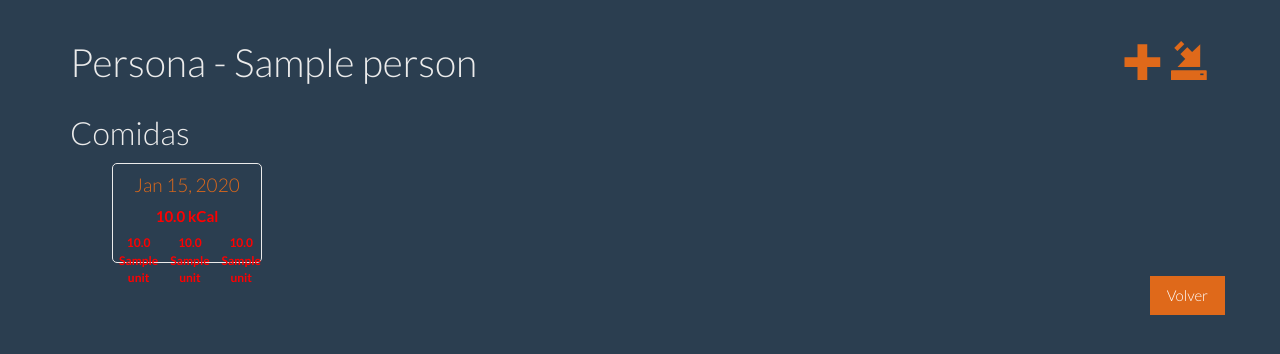
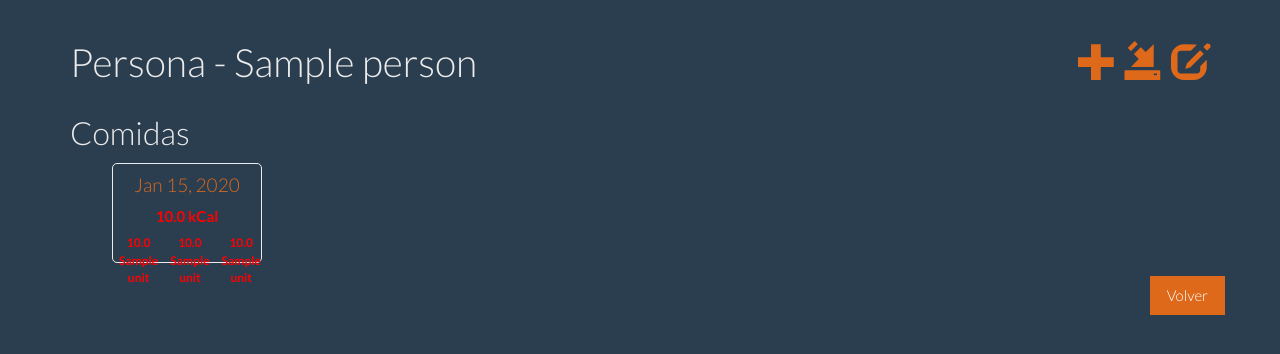
Before and after one commit to pignacio/vld_django, a Django app: template vld_django/templates/persons/person_detail.html in a window 1280 px wide. Shown: the part 40-394 px from the top of the page. Run offline with Django 3.2, Linux system fonts and the light colour scheme; the template is opened without the code that fills it: most values are stand-ins (such as "Sample title", 1, 10 or a date in 2020); data that the repository does not hold is empty; parts of the project's set-up code (start-up, migrations or seed data) failed here and were passed over; some libraries are stand-ins or nearby versions; some web fonts are replaced.

Commit message:
Edit person button on person:detail view

```diff
--- a/vld_django/templates/persons/person_detail.html
+++ b/vld_django/templates/persons/person_detail.html
@@ -7,6 +7,7 @@
 {% block page_buttons %}
 <a href="{% url "meals:create" person.name %}" title="{% trans "Agregar comida" %}"><span class="glyphicon glyphicon-plus icon-add"></span></a>
 <a href="{% url "persons:import" person.name %}" title="{% trans "Importar comidas" %}"><span class="glyphicon glyphicon-import icon-add"></span></a>
+<a href="{% url "persons:update" person.name %}" title="{% trans "Editar persona" %}"><span class="glyphicon glyphicon-edit" aria-hidden="true"></span></a>
 {% endblock page_buttons %}
 
 {% block content %}
```
